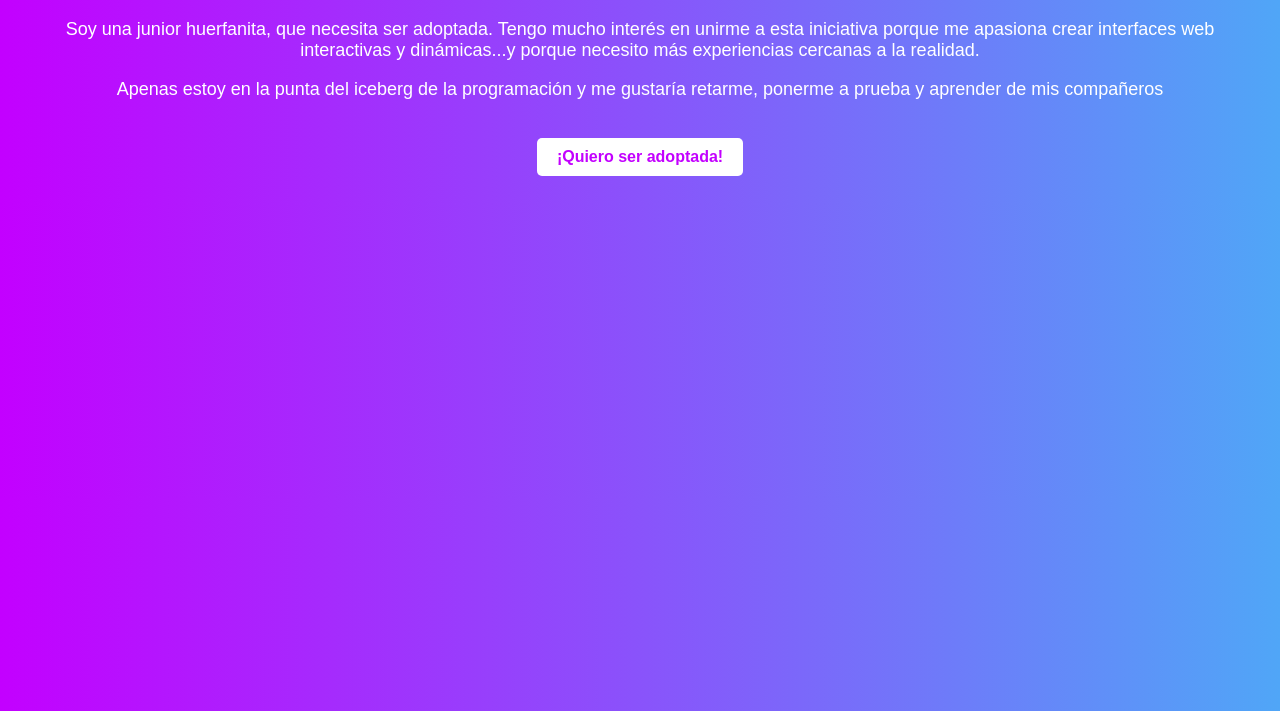
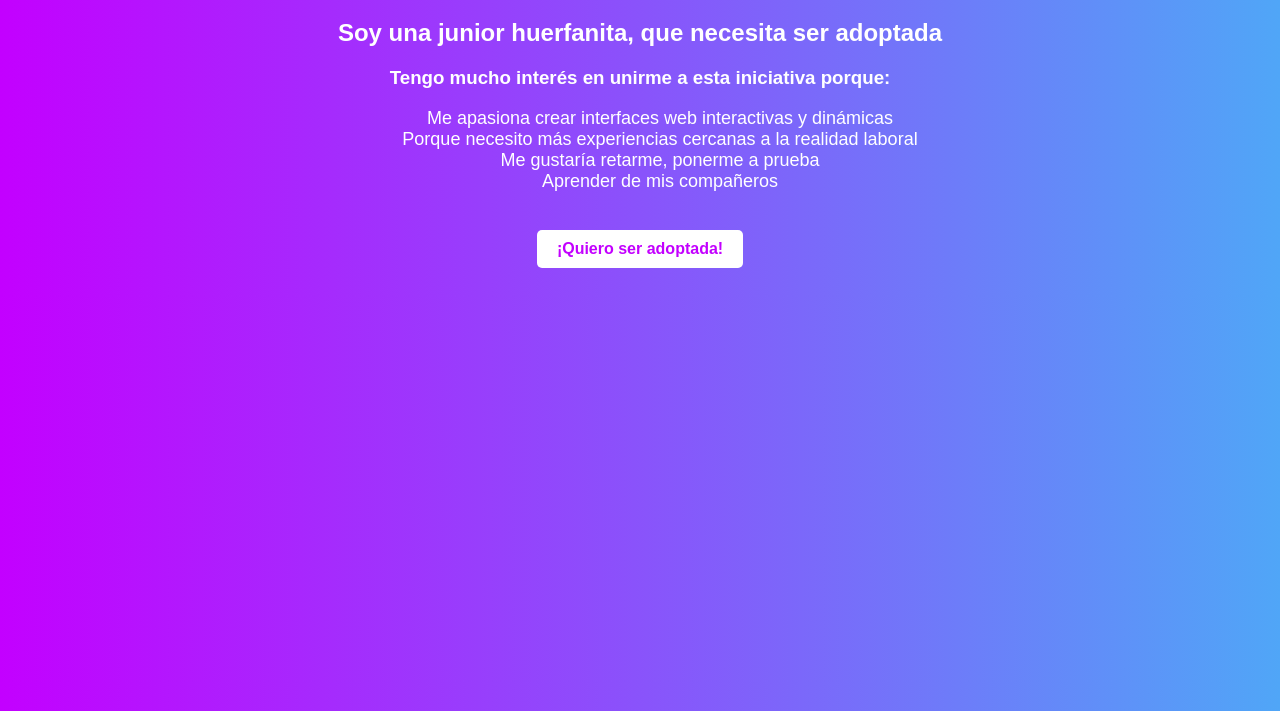
Before and after one commit to ReyesMorales/AdoptaUnJunior, a plain HTML site: page index.html in a window 1280 px wide. Shown: the part 89-800 px from the top of the page. Drawn offline with Linux system fonts and the light colour scheme.

Commit message:
style: crear lista de motivos

```diff
--- a/index.html
+++ b/index.html
@@ -8,8 +8,15 @@
 </head>
 <body>
     <h1>¡Hola AdoptaUnJunior!</h1>
-    <p>Soy una junior huerfanita, que necesita ser adoptada. Tengo mucho interés en unirme a esta iniciativa porque me apasiona crear interfaces web interactivas y dinámicas...y porque necesito más experiencias cercanas a la realidad. </p>
-    <p>Apenas estoy en la punta del iceberg de la programación y me gustaría retarme, ponerme a prueba y aprender de mis compañeros</p>
+    <h2>Soy una junior huerfanita, que necesita ser adoptada</h2>
+    <h3>Tengo mucho interés en unirme a esta iniciativa porque: </h3>
+        <ul>
+            <li>Me apasiona crear interfaces web interactivas y dinámicas</li>
+            <li>Porque necesito más experiencias cercanas a la realidad laboral</li>
+            <li>Me gustaría retarme, ponerme a prueba</li>
+            <li>Aprender de mis compañeros</li>
+        </ul>
+
     <button id="adoptMeButton">¡Quiero ser adoptada!</button>
     <script src="script.js"></script>
 </body>
--- a/styles.css
+++ b/styles.css
@@ -6,13 +6,14 @@ body {
     background: linear-gradient(to right, #c300ff, #50a6f7);
 }
 
-h1 {
+h1, h2, h3 {
     color: #fff;
 }
 
-p {
+ul {
     font-size: 18px;
     color: #fff;
+    list-style-type: none;
 }
 
 button {
```
